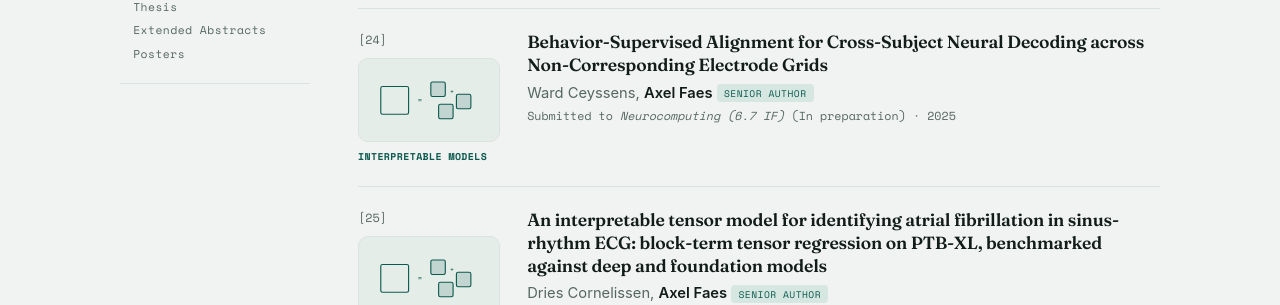
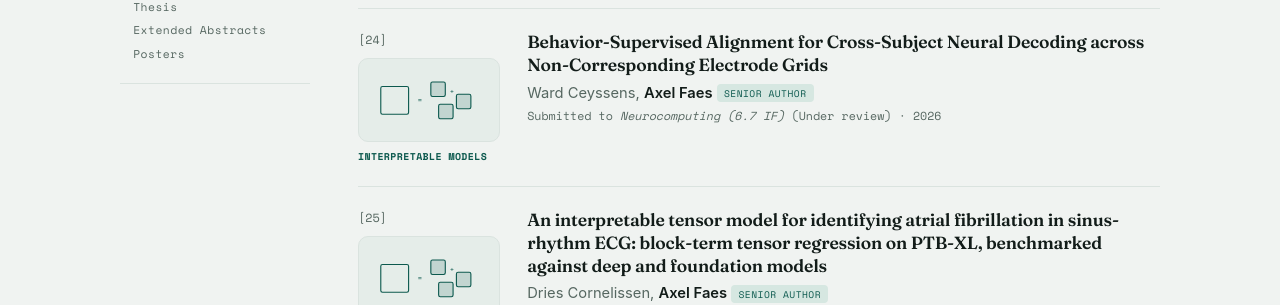
Before and after one commit to TheAxeC/theaxec.github.io, a Jekyll site: the page built from _pages/publications.md, in a window 1280 px wide and 900 px high, scrolled down 5063 px. Shown: the part 153-458 px from the top of the window. Built offline with Jekyll 4.4.1, drawn with Linux system fonts in a browser that asks for light colours.

Commit message:
Update publication status and date for papers in preparation

```diff
--- a/_data/publications.yml
+++ b/_data/publications.yml
@@ -97,9 +97,9 @@ papers-in-preparation:
           order: senior
           url: ""
           pub_pre: "Submitted to "
-          pub_post: '(In preparation)'
+          pub_post: '(Under review)'
           book: "Neurocomputing (6.7 IF)"
-          pub_date: 2025
+          pub_date: 2026
         - authors: Dries Cornelissen, Axel Faes
           title: "An interpretable tensor model for identifying atrial fibrillation in sinus-rhythm ECG: block-term tensor regression on PTB-XL, benchmarked against deep and foundation models"
           program: [tensor]
```
